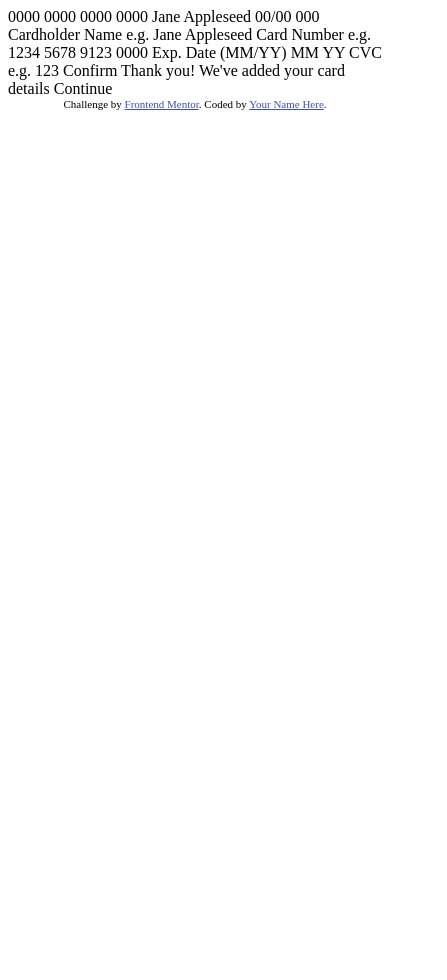
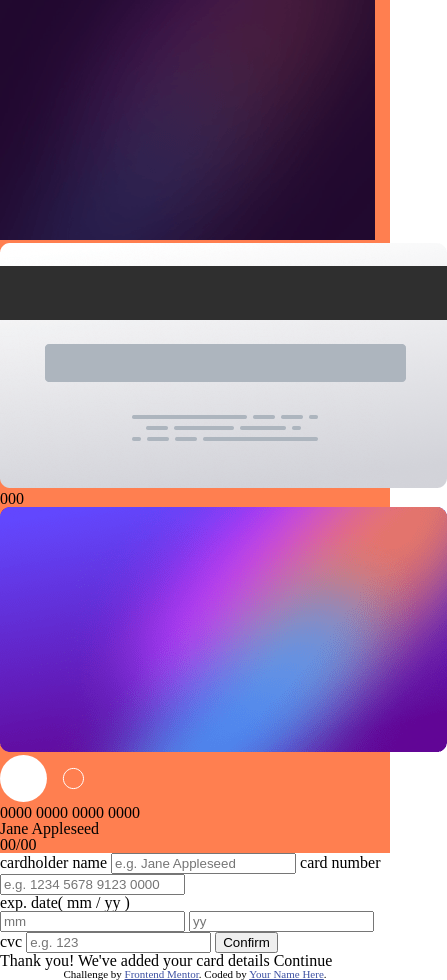
Before and after one commit to NikolaiKoz/FrontendMentor-interactive-card-details-form-main.github.io, a plain HTML site: page index.html in a window 390 px wide. Shown: the whole page, 447 px wide, since content can reach past the window. Before the commit the page ends 844 px from the top, so only its background shows below. Drawn offline with Linux system fonts and the light colour scheme.

Commit message:
:construction: The basic HTML was made based on the mobile version.

```diff
--- a/index.html
+++ b/index.html
@@ -1,9 +1,14 @@
 <!DOCTYPE html>
 <html lang="en">
 <head>
+  <meta name              = "Author" lang="es" content="Jose Luis Vallejos">
+  <meta name              = "keywords" content="site, grid, flexbox, training, frontendmentor, challenge, html, css, JavaScript, form, card details,>
+  <meta name              = "description" content="The interactive card details form is a challenge from the page frontendmentor.io">
+  <meta name              = "copyright" content="Copyright Jose Luis Vallejos">
   <meta charset="UTF-8">
   <meta name="viewport" content="width=device-width, initial-scale=1.0"> <!-- displays site properly based on user's device -->
 
+  <link rel="stylesheet" href="./styles/style.css">
   <link rel="icon" type="image/png" sizes="32x32" href="./images/favicon-32x32.png">
 
   <title>Frontend Mentor | Interactive card details form</title>
@@ -16,26 +21,81 @@
 </head>
 <body>
 
-  0000 0000 0000 0000
-  Jane Appleseed
-  00/00
+  <main class="main">
 
-  000
+    <section class="main__cardAndBackground">
 
-  Cardholder Name
-  e.g. Jane Appleseed
+      <!-- BACKGROUND -->
 
-  Card Number
-  e.g. 1234 5678 9123 0000
+      <picture class="main__cardAndBackground__backgroundContainer">
+        <img src="./images/bg-main-mobile.png" alt="Background mobile image" class="main__cardAndBackground__backgroundContainer__img">
+      </picture>
 
-  Exp. Date (MM/YY)
-  MM
-  YY
+      <!-- CARD BACK -->
 
-  CVC
-  e.g. 123
+      <div class="main__cardAndBackground__backCard">
+        <picture class="main__cardAndBackground__backCard__container">
+          <img src="./images/bg-card-back.png" alt="Back card image" class="main__cardAndBackground__backCard__container__img">
+        </picture>
+        <p class="main__cardAndBackground__backCard__container__cardCodeConfirm">
+          000
+        </p>
+      </div>
 
-  Confirm
+      <!-- CARD FRONT -->
+
+      <div class="main__cardAndBackground__frontCard">
+        <picture class="main__cardAndBackground__frontCard__container">
+          <img src="./images/bg-card-front.png" alt="Front card image" class="main__cardAndBackground__frontCard__container__img">
+        </picture>
+        <picture class="main__cardAndBackground__frontCard__containerLogo">
+          <img src="./images/card-logo.svg" alt="Logo image" class="main__cardAndBackground__frontCard__containerLogo__logo">
+        </picture>
+        <div class="main__cardAndBackground__frontCard__data">
+          <p class="main__cardAndBackground__frontCard__data__cardNumber">
+            0000 0000 0000 0000
+          </p>
+          <p class="main__cardAndBackground__frontCard__data__name">
+            Jane Appleseed
+          </p>
+          <p class="main__cardAndBackground__frontCard__data__date">
+            00/00
+          </p>
+        </div>
+      </div>
+
+    </section>
+
+    <section class="main__form">
+      <form class="main__form__formContainer">
+        <label for="name">
+          cardholder name
+        </label>
+        <input type="text" name="name" placeholder="e.g. Jane Appleseed">
+        <label for="cardNumber">
+          card number
+        </label>
+        <input type="number" name="cardNumer" placeholder="e.g. 1234 5678 9123 0000">
+        <p>
+          exp. date(
+            <label for="mm">mm</label>
+            /
+            <label for="yy">yy</label>
+          )
+        </p>
+        <input type="number" name="mm" id="mm" placeholder="mm">
+        <input type="number" name="yy" id="yy" placeholder="yy">
+        <label for="cvc">
+          cvc
+        </label>
+        <input type="number" name="cvc" id="cvc" placeholder="e.g. 123">
+
+        <button type="submit">Confirm</button>
+      </form>
+    </section>
+
+  </main>
+
 
   <!-- Completed state start -->
 
--- /dev/null
+++ b/styles/style.css
@@ -0,0 +1,52 @@
+/* http://meyerweb.com/eric/tools/css/reset/
+   v2.0 | 20110126
+   License: none (public domain)
+*/
+
+html, body, div, span, applet, object, iframe,
+h1, h2, h3, h4, h5, h6, p, blockquote, pre,
+a, abbr, acronym, address, big, cite, code,
+del, dfn, em, img, ins, kbd, q, s, samp,
+small, strike, strong, sub, sup, tt, var,
+b, u, i, center,
+dl, dt, dd, ol, ul, li,
+fieldset, form, label, legend,
+table, caption, tbody, tfoot, thead, tr, th, td,
+article, aside, canvas, details, embed,
+figure, figcaption, footer, header, hgroup,
+menu, nav, output, ruby, section, summary,
+time, mark, audio, video {
+	margin: 0;
+	padding: 0;
+	border: 0;
+	font-size: 100%;
+	font: inherit;
+	vertical-align: baseline;
+}
+/* HTML5 display-role reset for older browsers */
+article, aside, details, figcaption, figure,
+footer, header, hgroup, menu, nav, section {
+	display: block;
+}
+body {
+	line-height: 1;
+}
+ol, ul {
+	list-style: none;
+}
+blockquote, q {
+	quotes: none;
+}
+blockquote:before, blockquote:after,
+q:before, q:after {
+	content: '';
+	content: none;
+}
+table {
+	border-collapse: collapse;
+	border-spacing: 0;
+}
+
+.main__cardAndBackground{
+	background-color: coral;
+}
```
Also changed, not shown: 1 other file.
